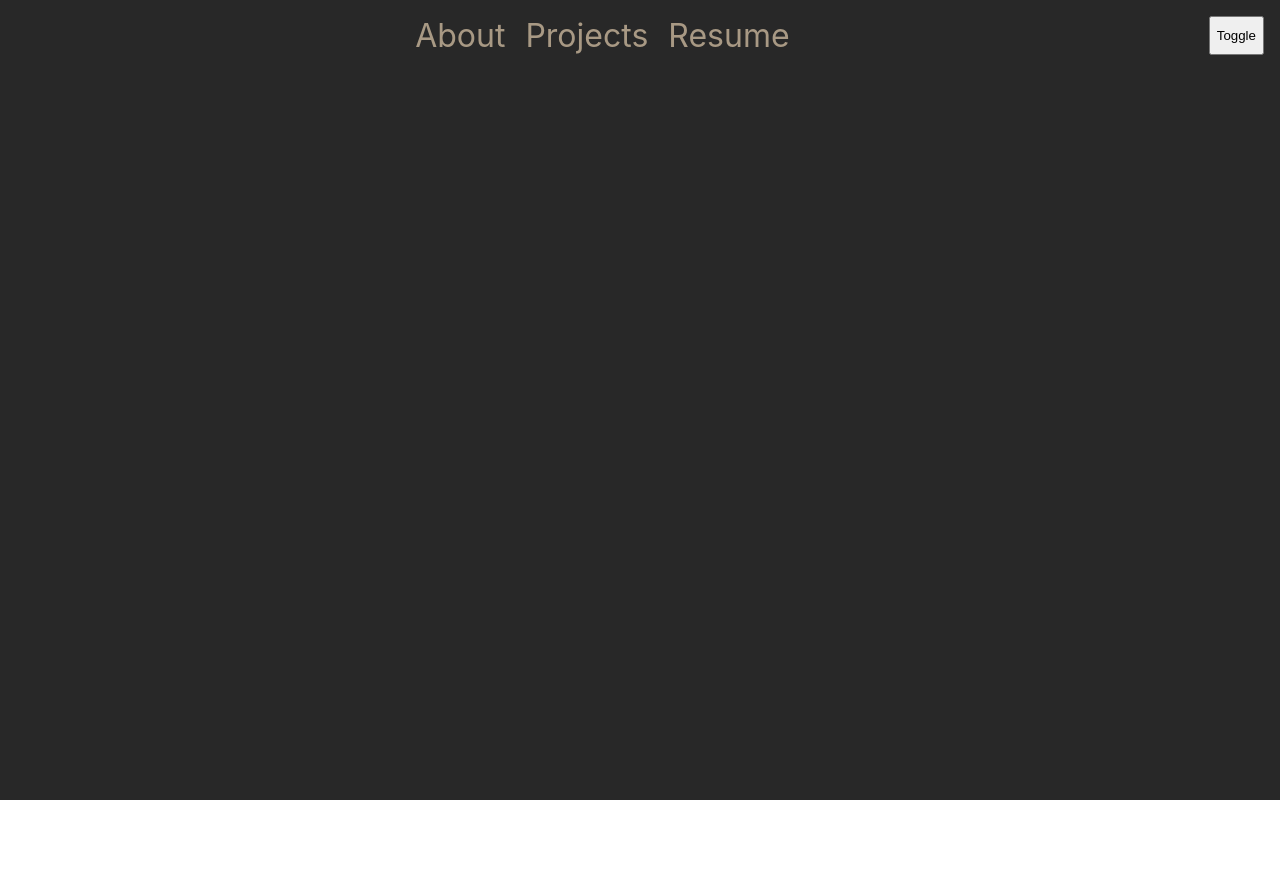
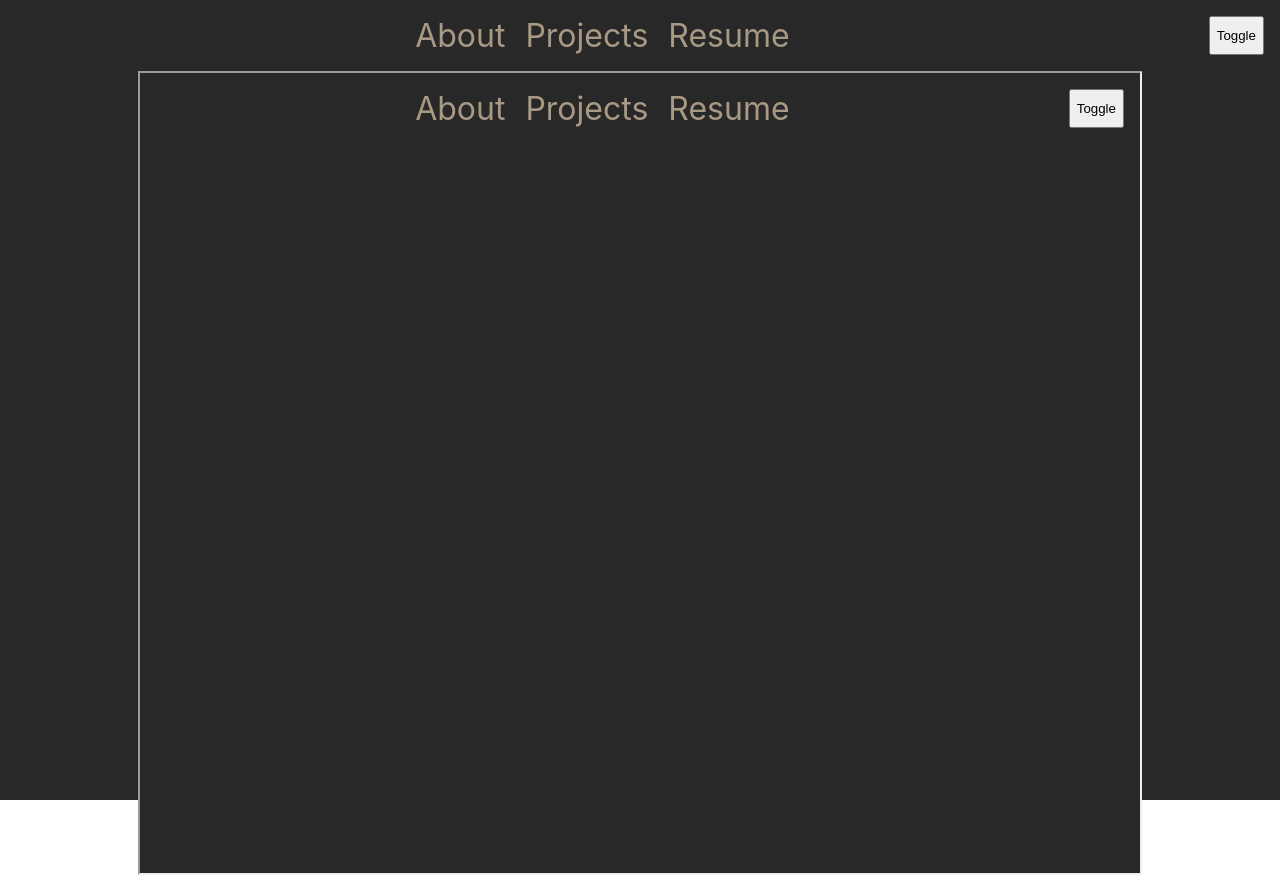
Before and after one commit to Jakeamorr/my-site, a React (Create React App) app: page /resume in a window 1280 px wide. Before the commit the page ends 800 px from the top, so only its background shows below. Built offline with nearby package versions, Linux system fonts and the light colour scheme.

Commit message:
add iframe for resume

```diff
--- a/src/App.js
+++ b/src/App.js
@@ -6,6 +6,7 @@ import "./App.css";
 import Header from "./components/Header";
 import Home from "./pages/Home";
 import Projects from "./pages/Projects";
+import Resume from "./pages/Resume";
 
 function App() {
   const { theme } = useContext(ThemeContext);
@@ -16,6 +17,7 @@ function App() {
       <Routes>
         <Route path="/" element={<Home />} />
         <Route path="projects" element={<Projects />} />
+        <Route path="resume" element={<Resume />} />
       </Routes>
     </div>
   );
--- a/src/components/Header.js
+++ b/src/components/Header.js
@@ -3,7 +3,6 @@ import { Link } from "react-router-dom";
 
 import styleSheet from "./Header.module.css";
 import { ThemeContext } from "../contexts/themeContext";
-import Resume from "../images/resume.pdf";
 
 export default function Header() {
   const { theme, toggleTheme } = useContext(ThemeContext);
@@ -23,9 +22,9 @@ export default function Header() {
         <Link to="projects" className={getLinkClass()}>
           Projects
         </Link>
-        <a href={Resume} target="_blank" className={getLinkClass()}>
+        <Link to="resume" className={getLinkClass()}>
           Resume
-        </a>
+        </Link>
       </nav>
       <button onClick={toggleTheme}>Toggle</button>
     </div>
--- /dev/null
+++ b/src/pages/Resume.js
@@ -0,0 +1,9 @@
+import resume from "../images/resume.pdf";
+
+function Resume() {
+  return (
+    <iframe title="resume" src={resume} height="800" width="1000"></iframe>
+  );
+}
+
+export default Resume;
```
